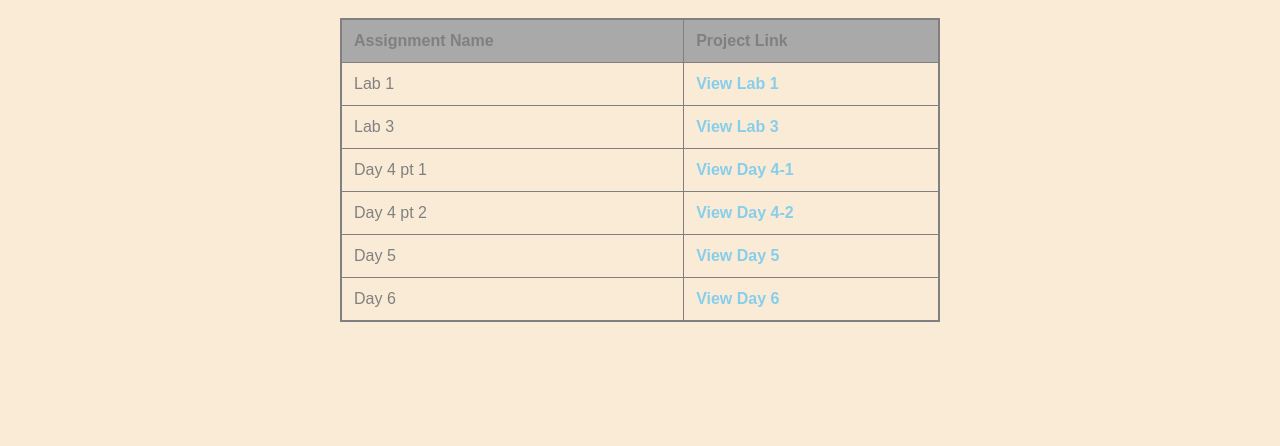
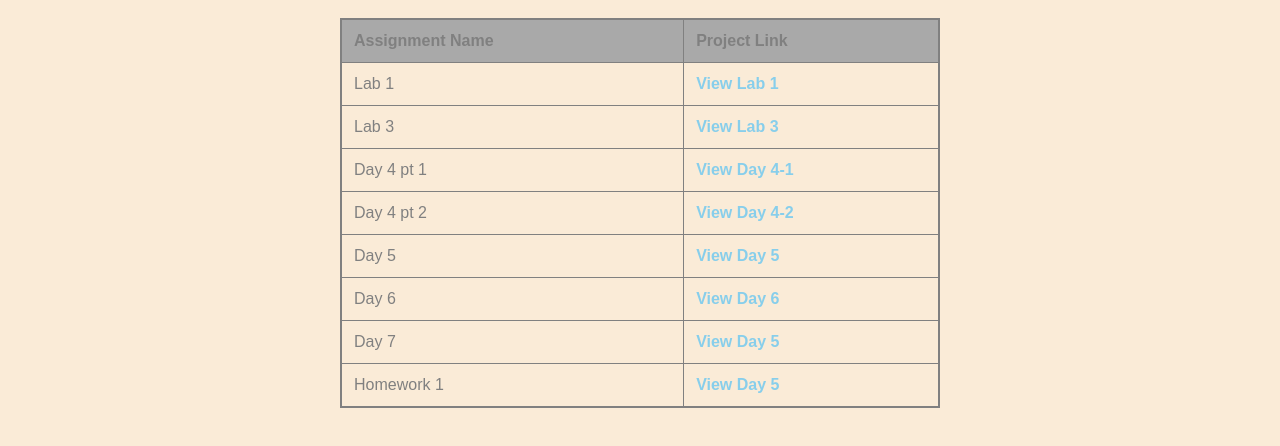
Before and after one commit to VZOTTOLI/VZOTTOLI.github.io, a plain HTML site: page index.html in a window 1280 px wide. Shown: the part 120-566 px from the top of the page. Drawn offline with Linux system fonts and the light colour scheme.

Commit message:
Added day 7 to main webpage along with Homework 1. Also made some other chnages to Homework 1

```diff
--- a/index.html
+++ b/index.html
@@ -43,6 +43,14 @@
 					<td>Day 6</td>
 					<td><a href="day6/">View Day 6</a></td>
 				</tr>
+					<tr>
+						<td>Day 7</td>
+					<td><a href="day7/">View Day 5</a></td>
+					</tr>
+				<tr>
+					<td>Homework 1</td>
+					<td><a href="Homework1/">View Day 5</a></td>
+				</tr>
 			</tbody>
 		</table>
 	</main>
```
Also changed, not shown: Homework1/index.html (+2 -2 lines), day7/index.html (added).
